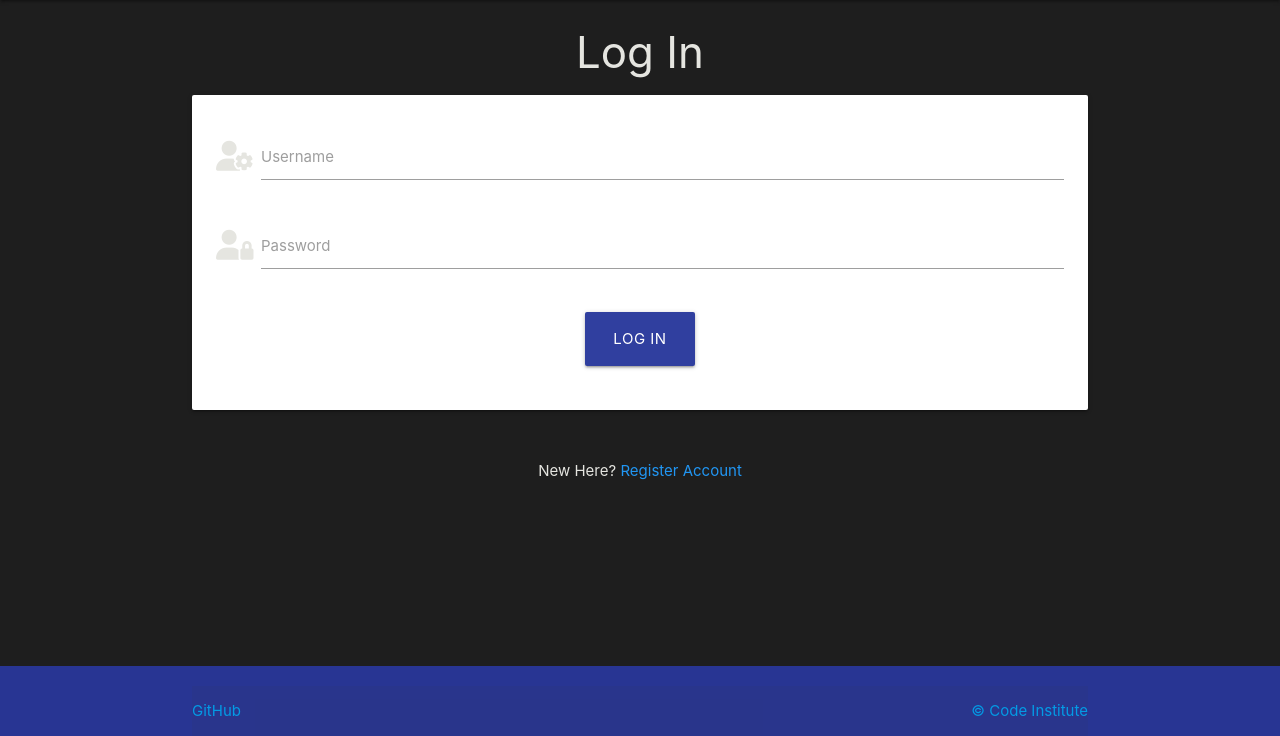
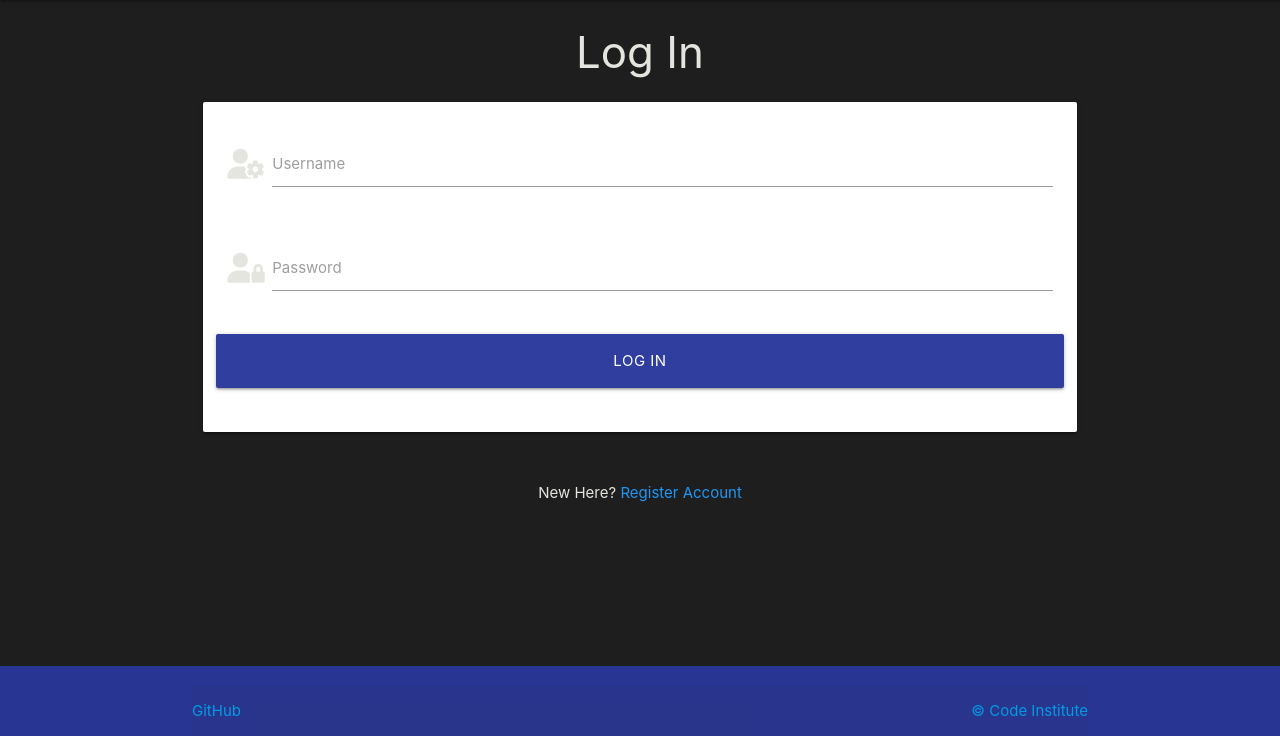
Before and after one commit to joshfreeman00/video-game-review-MS3, a Flask app: page /login in a window 1280 px wide. Shown: the part 64-800 px from the top of the page. Run offline with Flask 2, Linux system fonts and the light colour scheme; some libraries are stand-ins or nearby versions.

Commit message:
Add styling changes

```diff
--- a/videogamereview/templates/login.html
+++ b/videogamereview/templates/login.html
@@ -4,11 +4,11 @@
 <h3 class="center-align">Log In</h3>
 
 <div class="row">
-    <form method="POST" action="{{ url_for('login') }}">
+    <form class="col s12" method="POST" action="{{ url_for('login') }}">
         <div class="card-panel">
             <!-- username -->
             <div class="row">
-                <div class="input-field">
+                <div class="input-field col s12">
                     <i class="fas fa-user-cog prefix"></i>
                     <input id="username" name="username" type="text" minlength="5" maxlength="15"
                         pattern="^[a-zA-Z0-9]{5,15}$" class="validate" required>
@@ -17,7 +17,7 @@
             </div>
             <!-- passowrd -->
             <div class="row">
-                <div class="input-field">
+                <div class="input-field col s12">
                     <i class="fas fa-user-lock prefix"></i>
                     <input id="password" name="password" type="password" minlength="5" maxlength="15"
                         pattern="^[a-zA-Z0-9]{5,15}$" class="validate" required>
@@ -26,7 +26,7 @@
             </div>
             <!-- login -->
             <div class="row center-align">
-                <button type="submit" class="btn-large indigo darken-2 text-shadow">
+                <button type="submit" class="col s12 btn-large indigo darken-2 text-shadow">
                     Log In
                 </button>
             </div>
--- a/videogamereview/templates/profile.html
+++ b/videogamereview/templates/profile.html
@@ -1,8 +1,6 @@
 {% extends "base.html" %}
 {% block content%}
 
-<h3 class="center-align">
-    {{ username }}'s Profile
-</h3>
+<h3 class="center-align">{{ username }}'s Profile</h3>
 
 {% endblock %}
--- a/videogamereview/templates/register.html
+++ b/videogamereview/templates/register.html
@@ -4,11 +4,11 @@
 <h3 class="center-align">Register</h3>
 
 <div class="row">
-    <form method="POST" action="{{ url_for('register') }}">
+    <form class="col s12" method="POST" action="{{ url_for('register') }}">
         <div class="card-panel">
             <!-- username -->
             <div class="row">
-                <div class="input-field">
+                <div class="input-field col s12">
                     <i class="fas fa-user-plus prefix"></i>
                     <input id="username" name="username" type="text" minlength="5"
                         maxlength="15" pattern="^[a-zA-Z0-9]{5,15}$" class="validate" required>
@@ -17,7 +17,7 @@
             </div>
             <!-- password -->
             <div class="row">
-                <div class="input-field">
+                <div class="input-field col s12">
                     <i class="fas fa-user-lock prefix"></i>
                     <input id="password" name="password" type="password" minlength="5"
                         maxlength="15" pattern="^[a-zA-Z0-9]{5,15}$" class="validate" required>
```
